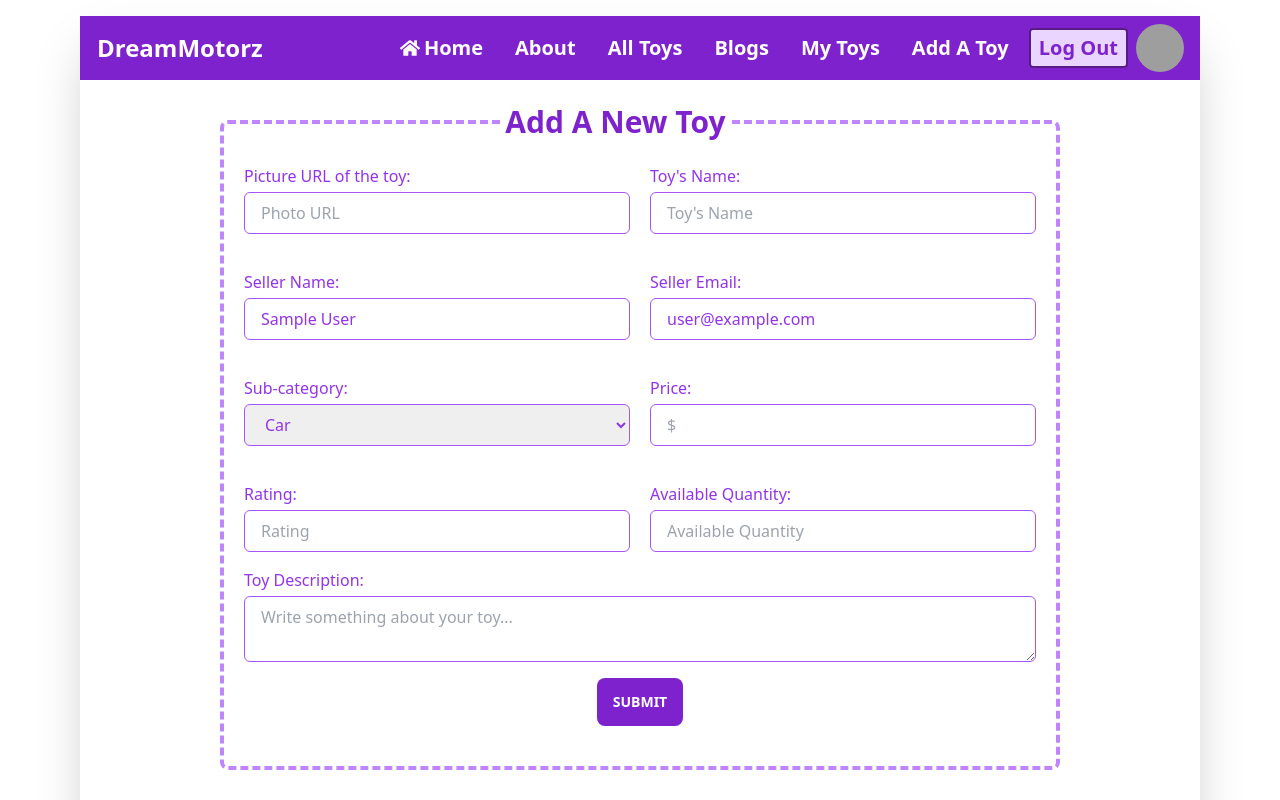
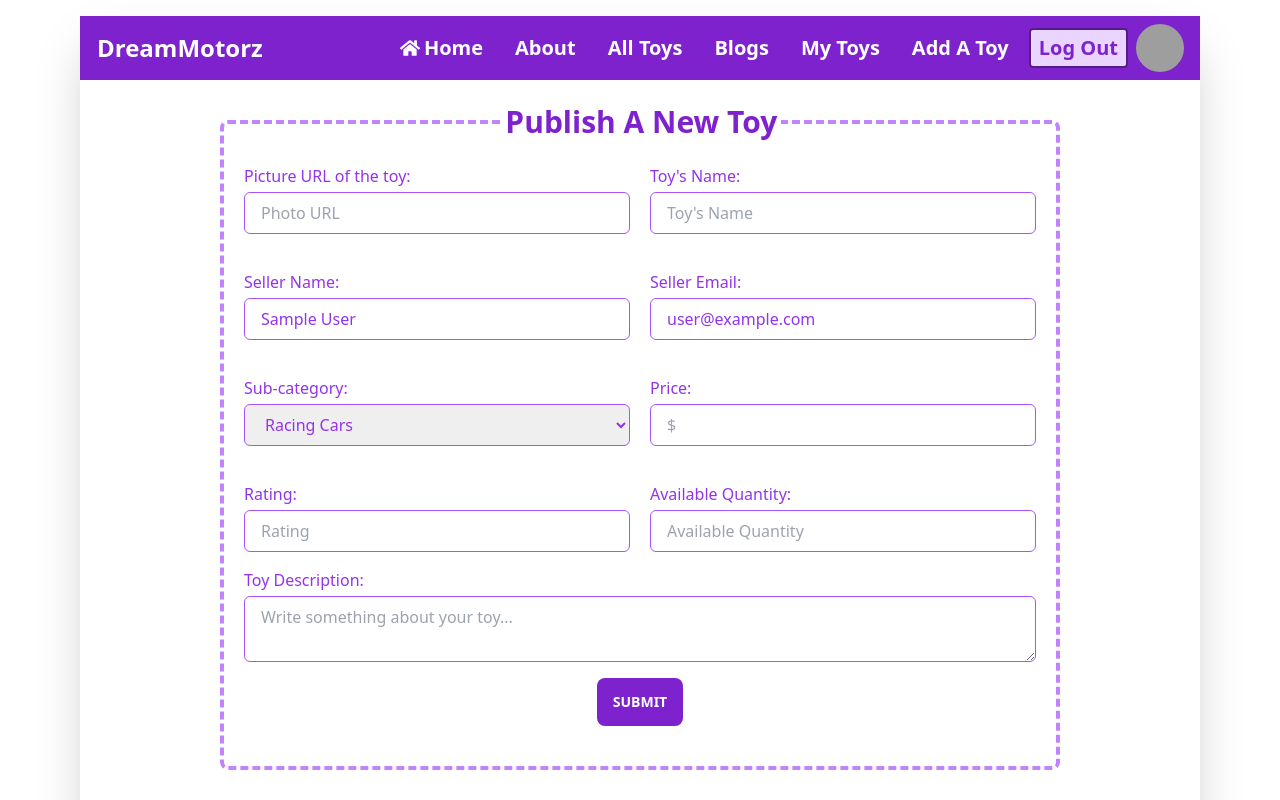
Before and after one commit to ihsajjad/dream-motorz-client, a React (Vite) app: page /add-a-toy in a window 1280 px wide. Shown: the top 800 px of the page. Built offline with nearby package versions, Linux system fonts and the light colour scheme; no server answers; sample sign-in values are in the browser's storage; grey boxes are pictures that could not be loaded.

Commit message:
created privet route

```diff
--- a/src/pages/addAToy/AddAToy.jsx
+++ b/src/pages/addAToy/AddAToy.jsx
@@ -46,13 +46,18 @@ const AddAToy = () => {
             body: JSON.stringify(newToy)
         })
         .then(res => res.json())
-        .then(data => console.log(data));
+        .then(data => {
+            console.log(data);
+            if(data.acknowledged){
+                alert('Toy is added successfully..')
+            }
+        });
     };
 
     return (
         <div className="py-10">
             <form onSubmit={handleSubmit} className="md:w-3/4 mx-auto border-4 border-purple-400 border-dashed p-5 py-10 rounded-lg relative">
-                <h2 className="text-3xl font-bold text-purple-700 bg-white text-center absolute -top-5 md:left-1/3 left-1/4 px-1">Add A New Toy</h2>
+                <h2 className="text-3xl font-bold text-purple-700 bg-white text-center absolute -top-5 md:left-1/3 left-1/4 px-1">Publish A New Toy</h2>
                 <div className="grid md:grid-cols-2 md:gap-5">
                     <label className="custom-label">
                         Picture URL of the toy:
@@ -97,16 +102,20 @@ const AddAToy = () => {
                     <label className="custom-label">
                         Sub-category:
                         <select name="subCategory" id="" className="custom-input">
-                            <option value="car">Car</option>
-                            <option value="excubator">Excubator</option>
-                            <option value="osuk">Osuk</option>
+                            <option value="racingCars">Racing Cars</option>
+                            <option value="constructionVehicles">Construction Vehicles</option>
+                            <option value="sportsCars">Sports Cars</option>
+                            <option value="monsterTrucks">Monster Trucks</option>
+                            <option value="remote-ControlledCars">Remote-Controlled Cars</option>
+                            <option value="classicCars">Classic Cars</option>
+                            <option value="emergencyVehicles">Emergency Vehicles</option>
                         </select>
                     </label>
 
                     <label className="custom-label">
                         Price:
                         <input
-                            type="number"
+                            type="text"
                             name="price"
                             placeholder="$"
                             className="custom-input"
@@ -116,7 +125,7 @@ const AddAToy = () => {
                     <label className="custom-label">
                         Rating:
                         <input
-                            type="number"
+                            type="text"
                             name="rating"
                             placeholder="Rating"
                             className="custom-input"
--- a/src/pages/login/Login.jsx
+++ b/src/pages/login/Login.jsx
@@ -1,6 +1,6 @@
 import { useContext, useState } from 'react';
 import { FaGoogle } from 'react-icons/fa';
-import { Link } from 'react-router-dom';
+import { Link, useLocation, useNavigate } from 'react-router-dom';
 import { AuthContext } from '../../providers/AuthProvider';
 
 
@@ -8,11 +8,16 @@ const Login = () => {
     const {googleSignIn, userLogin} = useContext(AuthContext);
     const [error, setError] = useState('');
 
+    const location = useLocation();
+    const navigate = useNavigate();
+    const from = location.state?.from?.pathname;
+
     // handling google login
     const handleGoogleLogin = () => {
         googleSignIn()
         .then(result => {
             console.log(result.user)
+            navigate(from,{replace : true})
         })
         .catch(error => setError(error.message))
     }
@@ -30,8 +35,13 @@ const Login = () => {
         .then(result=> {
             const loggedUser = result.user;
             console.log(loggedUser);
+            navigate(from,{replace : true})
         })
         .catch(error => setError(error.message));
+    }
+
+    const handlePasswordReset = () => {
+
     }
     return (
         <div className="min-h-screen bg-amber-50 w-full py-12 px-3">
@@ -51,7 +61,7 @@ const Login = () => {
                         <input type="password" name='password' placeholder="Password" className="input input-bordered border-purple-300" />
                         <p className='text-red-500'>{error}</p>
                         <label className="label">
-                            <a onClick={'handlePasswordReset'} href="#" className="label-text-alt link link-hover">Forgot password?</a>
+                            <a onClick={handlePasswordReset} href="#" className="label-text-alt link link-hover">Forgot password?</a>
                         </label>
                     </div>
                     <div className="form-control mt-2">
--- /dev/null
+++ b/src/routes/PrivetRoute.jsx
@@ -0,0 +1,25 @@
+import { useContext } from "react";
+import { Navigate, useLocation } from "react-router-dom";
+import { AuthContext } from "../providers/AuthProvider";
+import Spinner from "../shared/spinner/Spinner";
+
+
+const PrivetRoute = ({children}) => {
+    const {user, loading} = useContext(AuthContext);
+
+    const location = useLocation();
+    console.log(location)
+
+    if(loading){
+        return <Spinner  />
+    }
+
+    if(user){
+        return children;
+    }
+    return (
+       <Navigate to='/login' state={{from: location}} replace/>
+    );
+};
+
+export default PrivetRoute;
--- a/src/routes/Router.jsx
+++ b/src/routes/Router.jsx
@@ -5,6 +5,7 @@ import Login from "../pages/login/Login";
 import Register from "../pages/register/Register";
 import NotFound from "../shared/404/NotFound";
 import AddAToy from "../pages/addAToy/AddAToy";
+import PrivetRoute from "./PrivetRoute";
 
 
 const router = createBrowserRouter([
@@ -27,7 +28,7 @@ const router = createBrowserRouter([
             },
             {
                 path: '/add-a-toy',
-                element: <AddAToy />
+                element: <PrivetRoute><AddAToy /></PrivetRoute>
             }
         ]
     }
```
